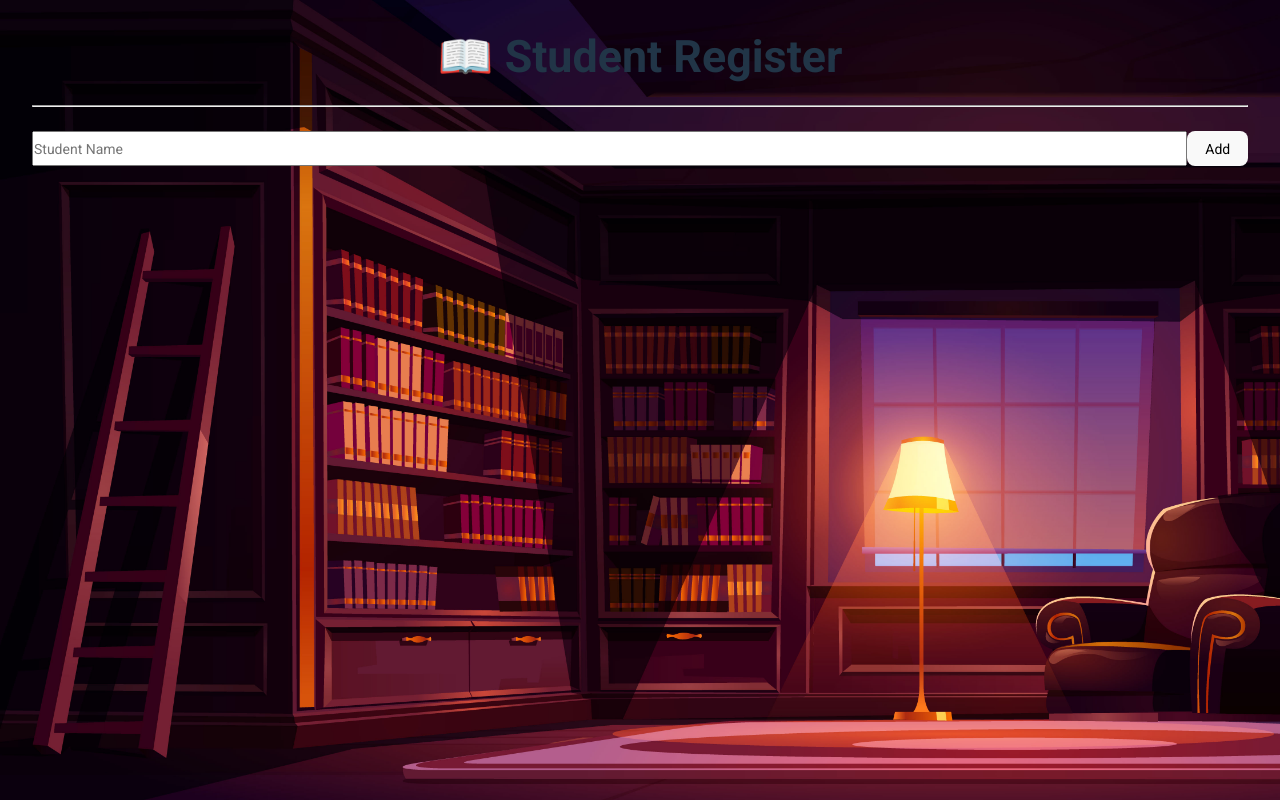
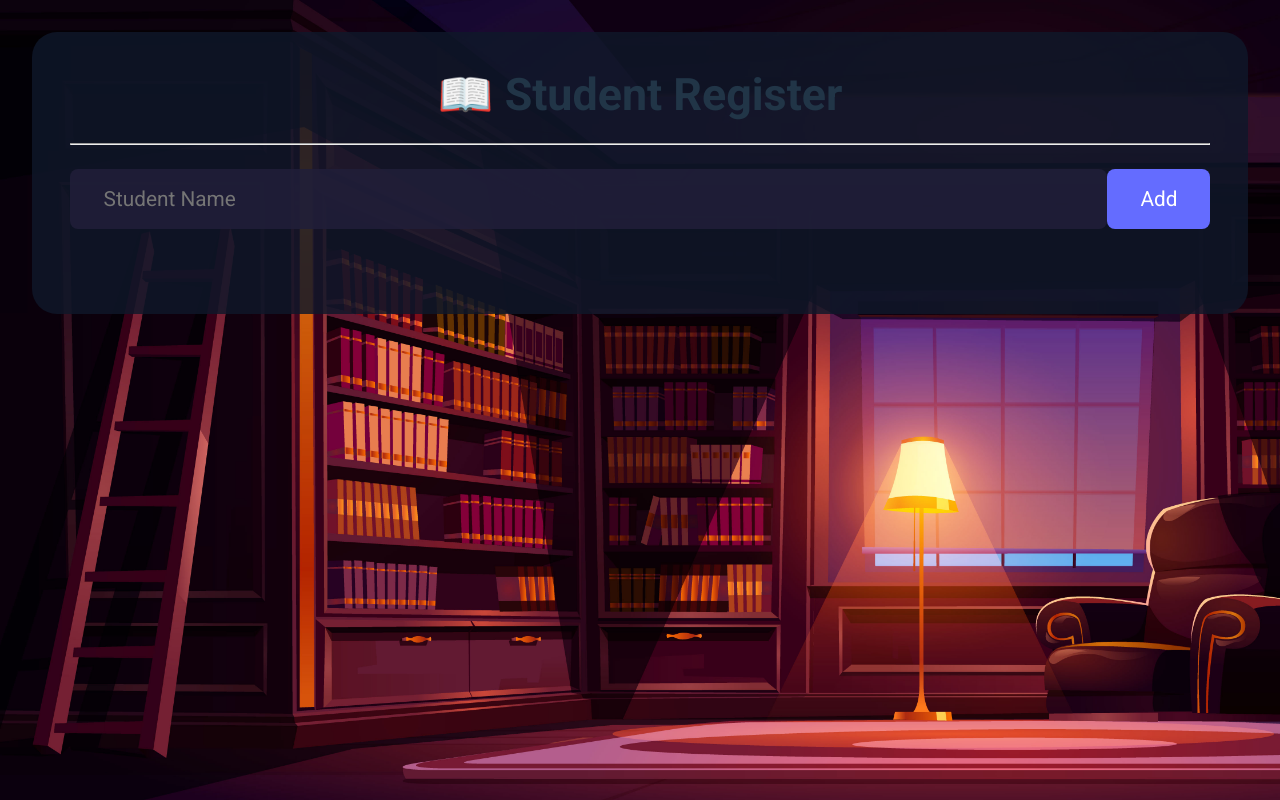
Before and after one commit to marioalvesx/StudentsReg, a React (Vite) app: page / in a window 1280 px wide. Built offline with nearby package versions, Linux system fonts and the light colour scheme.

Commit message:
Apply style and border in the app

```diff
--- a/src/App.css
+++ b/src/App.css
@@ -8,39 +8,11 @@
   height: 100vh;
 }
 
-.logo {
-  height: 6em;
-  padding: 1.5em;
-  will-change: filter;
-}
-.logo:hover {
-  filter: drop-shadow(0 0 2em #646cffaa);
-}
-.logo.react:hover {
-  filter: drop-shadow(0 0 2em #61dafbaa);
-}
-
-@keyframes logo-spin {
-  from {
-    transform: rotate(0deg);
-  }
-  to {
-    transform: rotate(360deg);
-  }
-}
-
-@media (prefers-reduced-motion: no-preference) {
-  a:nth-of-type(2) .logo {
-    animation: logo-spin infinite 20s linear;
-  }
-}
-
-.card {
-  padding: 2em;
-}
-
-.read-the-docs {
-  color: #888;
+.App {
+  border: 0px solid;
+  border-radius: 25px;
+  padding: 2.35rem;
+  background-color: rgb(15 23 42 / 83%);
 }
 
 .add-student {
@@ -51,6 +23,30 @@
 
 .add-student input {
   width: 100%;
+  display: flex;
+  align-items: center;
+  justify-content: space-between;
+  border-radius: 8px;
+  background-color: rgb(33 30 57 / 87%);
+  border-color: transparent;
+  color: #ffffff;
+  padding: 1rem 2rem;
+  margin-bottom: 1rem;
+  flex-wrap: wrap;
+  font-size: 1.3rem;
+}
+
+.add-button {
+  display: flex;
+  align-items: center;
+  justify-content: space-between;
+  border-radius: 8px;
+  background-color: #646cff;
+  color: #ffffff;
+  font-size: 1.3rem;
+  padding: 1rem 2rem;
+  margin-bottom: 1rem;
+  flex-wrap: wrap;
 }
 
 .students {
--- a/src/App.tsx
+++ b/src/App.tsx
@@ -51,7 +51,7 @@ function App() {
       <br /><hr /><br />
       <div className="add-student">
         <input placeholder="Student Name" value={studentTodoInput} onChange={handleInputChange}/>
-        <button onClick={addStudentTodo}>Add</button>
+        <button className="add-button" onClick={addStudentTodo}>Add</button>
       </div>
       {
         studentsTodos.map((student) => (
--- a/src/components/Student/styles.css
+++ b/src/components/Student/styles.css
@@ -3,7 +3,7 @@
   align-items: center;
   justify-content: space-between;
   border-radius: 8px;
-  background-color: #b34141 ;
+  background-color: #6eb0ed ;
   padding: 1rem 2rem;
   margin-bottom: 1rem;
   flex-wrap: wrap;
```
